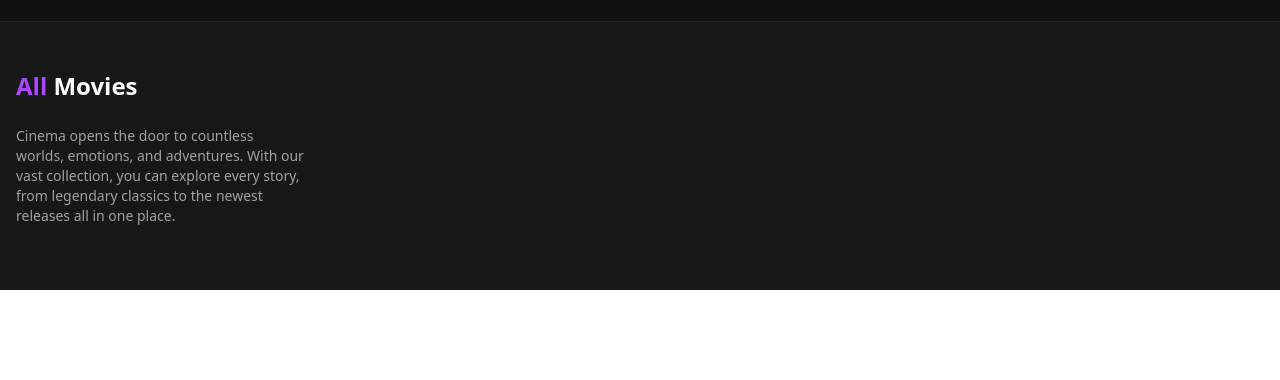
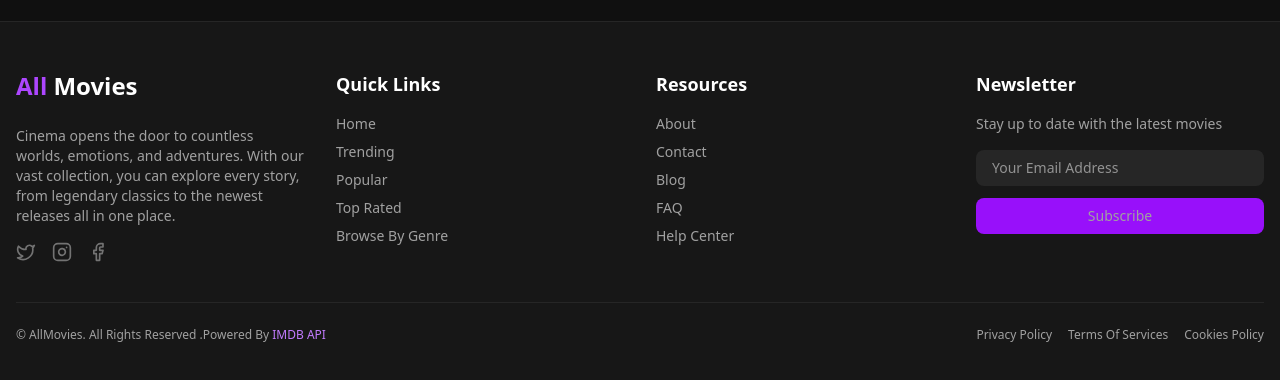
Before and after one commit to Jhasparr/movie-website, a React (Vite) app: page / in a window 1280 px wide. Shown: the part 2417-2797 px from the top of the page. Before the commit the page ends 2707 px from the top, so only its background shows below. Built offline with nearby package versions, Linux system fonts and the light colour scheme.

Commit message:
Added Scroll to Top button to app'

```diff
--- a/src/App.jsx
+++ b/src/App.jsx
@@ -5,6 +5,7 @@ import './App.css'
 import Navbar from './components/Navbar'
 import MoviesContent from './components/MoviesContent'
 import Footer from './components/Footer'
+import ScrollToTop from './components/ScrollToTop'
 
 function App() {
   const [count, setCount] = useState(0)
@@ -19,6 +20,7 @@ function App() {
 
     </main>
     <Footer />
+    <ScrollToTop />
     </div>
 
     </>
--- a/src/components/Footer.jsx
+++ b/src/components/Footer.jsx
@@ -17,8 +17,162 @@ export default function Footer() {
               adventures. With our vast collection, you can explore every story,
               from legendary classics to the newest releases all in one place.
             </p>
+            <div className="flex space-x-4">
+              <a
+                href="#"
+                className="text-neutral-500 hover:text-purple-500 transition-colors"
+              >
+                <svg
+                  xmlns="http://www.w3.org/2000/svg"
+                  width="20"
+                  height="20"
+                  viewBox="0 0 24 24"
+                  fill="none"
+                  stroke="currentColor"
+                  stroke-width="2"
+                  stroke-linecap="round"
+                  stroke-linejoin="round"
+                  class="lucide lucide-twitter-icon lucide-twitter"
+                >
+                  <path d="M22 4s-.7 2.1-2 3.4c1.6 10-9.4 17.3-18 11.6 2.2.1 4.4-.6 6-2C3 15.5.5 9.6 3 5c2.2 2.6 5.6 4.1 9 4-.9-4.2 4-6.6 7-3.8 1.1 0 3-1.2 3-1.2z" />
+                </svg>
+              </a>
+              <a
+                href="#"
+                className="text-neutral-500 hover:text-purple-500 transition-colors"
+              >
+                <svg
+                  xmlns="http://www.w3.org/2000/svg"
+                  width="20"
+                  height="20"
+                  viewBox="0 0 24 24"
+                  fill="none"
+                  stroke="currentColor"
+                  stroke-width="2"
+                  stroke-linecap="round"
+                  stroke-linejoin="round"
+                  class="lucide lucide-instagram-icon lucide-instagram"
+                >
+                  <rect width="20" height="20" x="2" y="2" rx="5" ry="5" />
+                  <path d="M16 11.37A4 4 0 1 1 12.63 8 4 4 0 0 1 16 11.37z" />
+                  <line x1="17.5" x2="17.51" y1="6.5" y2="6.5" />
+                </svg>
+              </a>
+              <a
+                href="#"
+                className="text-neutral-500 hover:text-purple-500 transition-colors"
+              >
+                <svg
+                  xmlns="http://www.w3.org/2000/svg"
+                  width="20"
+                  height="20"
+                  viewBox="0 0 24 24"
+                  fill="none"
+                  stroke="currentColor"
+                  stroke-width="2"
+                  stroke-linecap="round"
+                  stroke-linejoin="round"
+                  class="lucide lucide-facebook-icon lucide-facebook"
+                >
+                  <path d="M18 2h-3a5 5 0 0 0-5 5v3H7v4h3v8h4v-8h3l1-4h-4V7a1 1 0 0 1 1-1h3z" />
+                </svg>
+              </a>
+            </div>
           </div>
+
+          <div>
+            <h3 className="text-white font-semibold text-lg mb-4">
+              Quick Links
+            </h3>
+            <ul className="space-y-2 text-sm">
+              <li>
+                <a href="" className="hover:text-purple-400 transition-all">
+                  Home
+                </a>
+              </li>
+              <li>
+                <a href="" className="hover:text-purple-400 transition-all">
+                  Trending
+                </a>
+              </li>
+              <li>
+                <a href="" className="hover:text-purple-400 transition-all">
+                  Popular
+                </a>
+              </li>
+              <li>
+                <a href="" className="hover:text-purple-400 transition-all">
+                  Top Rated
+                </a>
+              </li>
+              <li>
+                <a href="" className="hover:text-purple-400 transition-all">
+                  Browse By Genre
+                </a>
+              </li>
+            </ul>
+          </div>
+          <div>
+            <h3 className="text-white font-semibold text-lg mb-4">Resources</h3>
+            <ul className="space-y-2 text-sm">
+              <li>
+                <a href="#" className="hover:text-purple-400">
+                  About
+                </a>
+              </li>
+              <li>
+                <a href="#" className="hover:text-purple-400">
+                  Contact
+                </a>
+              </li>
+              <li>
+                <a href="#" className="hover:text-purple-400">
+                  Blog
+                </a>
+              </li>
+              <li>
+                <a href="#" className="hover:text-purple-400">
+                  FAQ
+                </a>
+              </li>
+              <li>
+                <a href="#" className="hover:text-purple-400">
+                  Help Center
+                </a>
+              </li>
+            </ul>
+          </div>
+          <div >
+            <h3 className="text-white font-semibold text-lg mb-4">Newsletter</h3>
+            <p className="text-sm mb-4">Stay up to date with the latest movies</p>
+            <form className="space-y-3">
+                <div className="relative">
+                    <input type="email" placeholder="Your Email Address" className="w-full bg-neutral-800 border-neutral-700 text-white px-4 py-2 rounded-lg focus:outline-none focus:ring-2 focus:ring-purple-500/50 text-sm" />
+                </div>
+                <button className="w-full bg-purple-600 hover:bg-purple-700 text-shadow-current py-2 rounded-lg transition-all text-sm">
+                    Subscribe
+
+                </button>
+            </form>
+
+          </div>
+
+
         </div>
+         <div className="border-t border-neutral-800 mt-10 pt-6 flex flex-col md:flex-row justify-between">
+            <p className="text-xs">
+                &copy; AllMovies. All Rights Reserved <br className="md:hidden" />
+                <span className="hidden md:inline">.</span>
+                Powered By <a href="#" className="text-purple-400 hover:text-purple-300">IMDB API</a>
+            </p>
+            <div className="flex space-x-4 mt-4 md:mt-0 text-xs">
+                <a href="" className="hover:text-purple-400 transition-all">Privacy Policy</a>
+                <a href="" className="hover:text-purple-400 transition-all">Terms Of Services</a>
+                <a href="" className="hover:text-purple-400 transition-all">Cookies Policy</a>
+
+            </div>
+
+          </div>
       </div>
     </footer>
   );
--- /dev/null
+++ b/src/components/ScrollToTop.jsx
@@ -0,0 +1,11 @@
+import React from 'react'
+
+export default function  () {
+  return (
+    <div className='fixed bottom-6 right-6 z-40'>
+        <button type='buttom' className={'bg-purple-600 hover:bg-purple-700 text-white p-2.5 rounded-full transition-all duration-300 focus:outline shadow-lg focus:outline-none'}>
+            <svg xmlns="http://www.w3.org/2000/svg" width="28" height="28" viewBox="0 0 24 24" fill="none" stroke="currentColor" stroke-width="2" stroke-linecap="round" stroke-linejoin="round" class="lucide lucide-chevron-up-icon lucide-chevron-up"><path d="m18 15-6-6-6 6"/></svg>
+        </button>
+    </div>
+  )
+}
```
